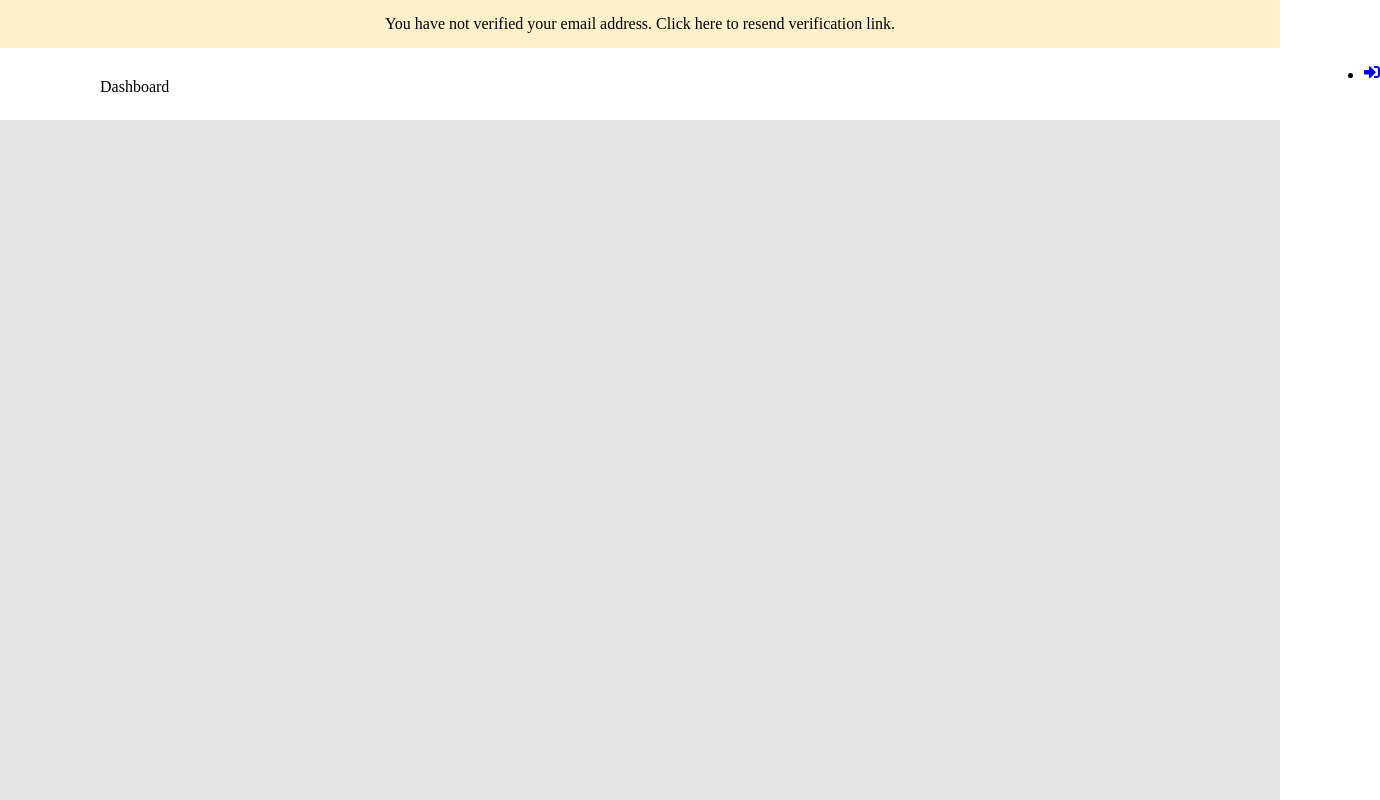
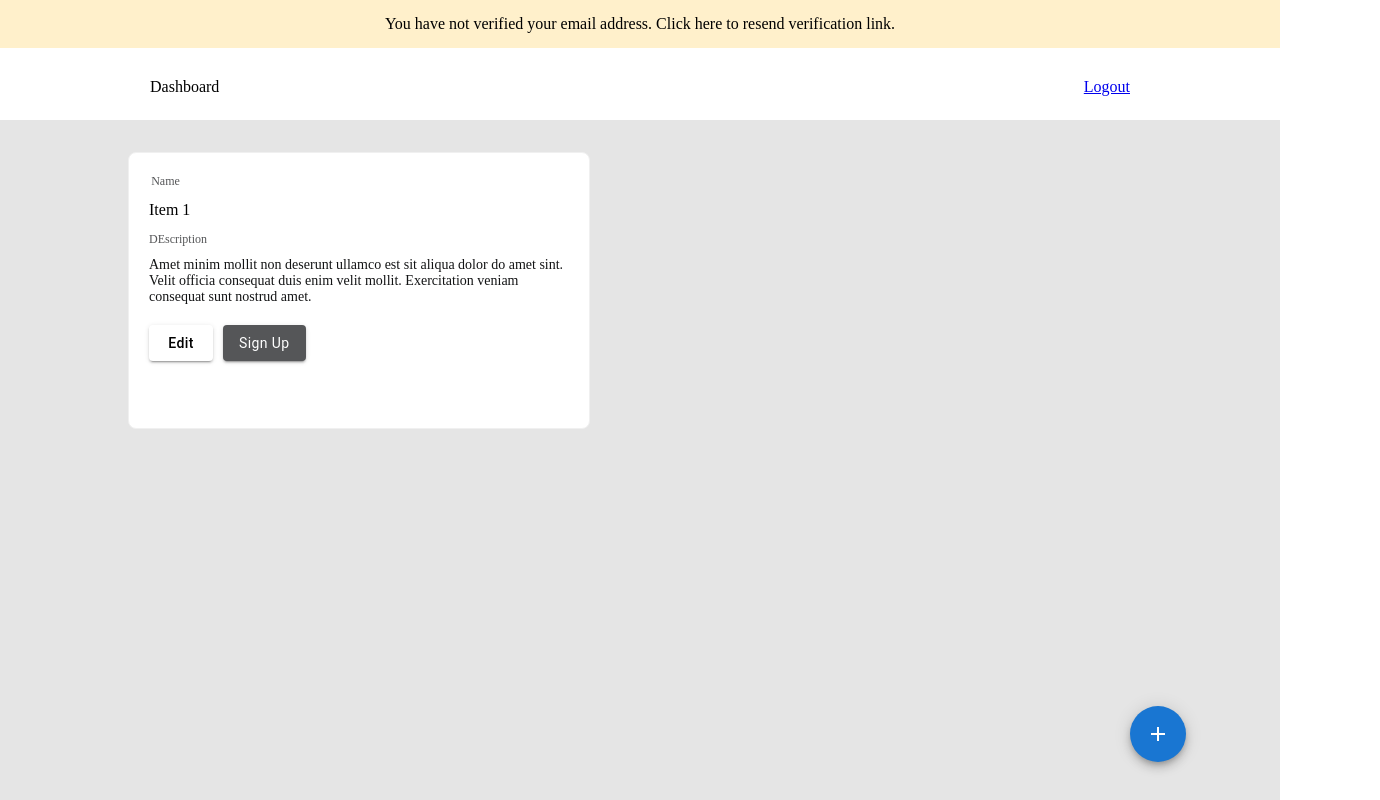
Before and after one commit to lbaseed/front-end-wazobia, a React (Create React App) app: page / in a window 1280 px wide. Shown: the top 800 px of the page, 1380 px wide, since content can reach past the window. Built offline with nearby package versions, Linux system fonts and the light colour scheme.

Commit message:
dashboard markup completed with FAB

```diff
--- a/package.json
+++ b/package.json
@@ -12,6 +12,7 @@
     "@testing-library/react": "^13.2.0",
     "@testing-library/user-event": "^13.5.0",
     "axios": "^0.27.2",
+    "bootstrap": "^5.2.0-beta1",
     "react": "^18.1.0",
     "react-dom": "^18.1.0",
     "react-icons": "^4.3.1",
--- a/src/components/appBar.jsx
+++ b/src/components/appBar.jsx
@@ -5,37 +5,50 @@ import {FaSignInAlt, FaSignOutAlt, FaUser} from 'react-icons/fa';
 
 
 const TopAppBarStyle = styled('div')({
-  display: 'flex',
-  flexDirection: 'row',
-  justifyContent: 'space-between',
-  textAlign: 'center',
-  height: '72px',
-  width: '100%',
-  background: '#FFFFFF',
-  paddingLeft: 100,
-  border: '1px solid F0F0F0',
+
+    display: 'flex',
+    alignItems: 'left',
+    justifyContent: 'space-between',
+    backgroundColor: '#FFFFFF',
+    color: '#000',
+    width: '100%',
+    height: '72px',
+    border: '1px solid F0F0F0',
+    // paddingLeft: '150px'
+
 })
 
 const AppBarContent = styled('span')({
   fontSize: 16,
   fontWeight: 500,
-  marginTop: 30
+  marginTop: 30,
+  marginLeft: 150
 })
+
+const AppBarContentRight = styled('span')({
+  fontSize: 16,
+  fontWeight: 500,
+  marginTop: 30,
+  marginRight: 150
+})
+
 const TopAppBar =() => {
 
   return (
     <>
       <TopAppBarStyle>
+
         <AppBarContent>
           Dashboard
         </AppBarContent>
-        <ul>
-          <li>
-            <Link to='/' >
-              <FaSignInAlt />
-            </Link>
-          </li>
-        </ul>
+
+          <AppBarContentRight>
+             <Link to="/logout" >
+                Logout
+             </Link>
+          </AppBarContentRight>
+
+
       </TopAppBarStyle>
     </>
   );
--- /dev/null
+++ b/src/components/newItem.jsx
@@ -0,0 +1,55 @@
+import * as React from 'react';
+import Button from '@mui/material/Button';
+import TextField from '@mui/material/TextField';
+import Dialog from '@mui/material/Dialog';
+import DialogActions from '@mui/material/DialogActions';
+import DialogContent from '@mui/material/DialogContent';
+import DialogContentText from '@mui/material/DialogContentText';
+import DialogTitle from '@mui/material/DialogTitle';
+import Fab from '@mui/material/Fab';
+import AddIcon from '@mui/icons-material/Add';
+
+export default function NewItem() {
+  const [open, setOpen] = React.useState(false);
+
+  const handleClickOpen = () => {
+    setOpen(true);
+  };
+
+  const handleClose = () => {
+    setOpen(false);
+  };
+
+  return (
+    <div>
+
+      <div className="fab">
+      <Fab color="primary" onClick={handleClickOpen} aria-label="add">
+              <AddIcon />
+        </Fab>
+        </div>
+      <Dialog open={open} onClose={handleClose}>
+        <DialogTitle>Subscribe</DialogTitle>
+        <DialogContent>
+          <DialogContentText>
+            To subscribe to this website, please enter your email address here. We
+            will send updates occasionally.
+          </DialogContentText>
+          <TextField
+            autoFocus
+            margin="dense"
+            id="name"
+            label="Email Address"
+            type="email"
+            fullWidth
+            variant="standard"
+          />
+        </DialogContent>
+        <DialogActions>
+          <Button onClick={handleClose}>Cancel</Button>
+          <Button onClick={handleClose}>Subscribe</Button>
+        </DialogActions>
+      </Dialog>
+    </div>
+  );
+}
--- a/src/features/auth/auth.js
+++ b/src/features/auth/auth.js
@@ -83,7 +83,7 @@ export const getLorems = createAsyncThunk(
 
   // register user
   export const createAccount = createAsyncThunk('userAuth/createAccount', async (userData, thunkAPI) => {
-    console.log(userData)
+
     const first_name = userData.first_name;
     const last_name = userData.last_name;
     const email = userData.email;
@@ -126,6 +126,56 @@ export const getLorems = createAsyncThunk(
         return thunkAPI.rejectWithValue(message)
       }
   })
+
+  // login user
+  export const login = createAsyncThunk('userAuth/login', async (userData, thunkAPI) => {
+
+
+    const email = userData.email;
+    const password = userData.password;
+
+      let data = JSON.stringify({
+          query: `
+          mutation{
+            login(email:"${email}", password:"${password}"){
+                user{
+                uuid,
+                first_name,
+                last_name,
+                email,
+                email_verification_token,
+                email_verified_at
+                },
+                token
+            }
+        }
+          `,
+          variables: {
+          now: new Date().toISOString(),
+          },
+          });
+      let options = {
+          headers: {
+          'Content-Type': 'application/json',
+      }
+      }
+      try {
+        const response = await axios.post(API_URL, data, options)
+
+        if(response.data){
+            localStorage.setItem('user', JSON.stringify(response.data))
+        }
+        // return response.data
+      } catch (error) {
+        const message = (error.response && error.response.data && error.response.data.message) || error.message || error.toString()
+        return thunkAPI.rejectWithValue(message)
+      }
+  })
+
+  // logout user
+  export const logout = () => {
+    localStorage.removeItem('user');
+  }
 
 export const userAuthSlice = createSlice({
     name: "userAuth",
@@ -175,10 +225,24 @@ export const userAuthSlice = createSlice({
           state.message = action.payload
           state.user = null
         })
+        .addCase(login.pending, (state) => {
+          state.isLoading = true
+        })
+        .addCase(login.fulfilled, (state, action) => {
+          state.isLoading = false
+          state.isSuccess = true
+          state.user = action.payload
+        })
+        .addCase(login.rejected, (state, action) => {
+          state.isLoading= false
+          state.isError = true
+          state.message = action.payload
+          state.user = null
+        })
     }
 
 });
 
-export const {signupUser, signinUser, reset} = userAuthSlice.actions;
+export const {reset} = userAuthSlice.actions;
 
 export default userAuthSlice.reducer;
--- a/src/index.css
+++ b/src/index.css
@@ -16,6 +16,58 @@ code {
   background-color: #E5E5E5;
   width:100%;
   height: 100vh;
+  align-items: center;
+}
+
+.dashContainer{
+  display: flex;
+  justify-content: center;
+  width:100%;
+  align-items: top;
+
+}
+.card{
+  display: flex;
+  align-items: flex-start;
+  flex-direction: column;
+  border: 1px solid #F0F0F0;
+  background-color: #FFFFFF;
+  border-radius: 8px;
+  width: 420px;
+  height: 235px;
+  padding: 20px;
+  gap:10px
+}
+.cardKey{
+  font-size: 12px;
+  font-weight: 400;
+  color: #555658;
+  line-height: 16px;
+  width:33px;
+  height: 16px
+}
+.cardTitle{
+  font-size: 16px;
+  color: #000;
+  font-weight: 500;
+  line-height: 22px;
+}
+.cardContent{
+  font-size: 14px;
+  color: #131415;
+  text-align: left;
+}
+.cardButtons{
+  display: flex;
+  gap: 10px;
+  align-content: flex-end;
+}
+.fab{
+  position: absolute;
+  left: 88.25%;
+  right: 10.25%;
+  top: 88.25%;
+  bottom: 6.25%;
 }
 
 .pageHead{
--- a/src/pages/creatAccount.jsx
+++ b/src/pages/creatAccount.jsx
@@ -4,7 +4,7 @@ import { CssBaseline, TextField } from '@mui/material';
 import { createTheme, ThemeProvider } from '@mui/material/styles';
 import Button from '@mui/material/Button';
 import { useDispatch, useSelector } from 'react-redux';
-import { signupUser, createAccount, reset } from '../features/auth/auth';
+import { createAccount, reset } from '../features/auth/auth';
 import {Link, useNavigate} from 'react-router-dom';
 import { toast } from 'react-toastify';
 
@@ -28,7 +28,6 @@ const AccountCard = styled('div')({
     paddingRight:32,
     paddingBottom: 40,
     marginTop:'100px',
-    // gap:'40px'
   });
 
 const FormGroup = styled('div')({
--- a/src/pages/dashboard.jsx
+++ b/src/pages/dashboard.jsx
@@ -2,24 +2,79 @@ import styled from '@emotion/styled'
 import React from 'react'
 import TopAppBar from '../components/appBar'
 import VerifyEmailNotification from '../components/verifyEmailNotification'
+import Button from '@mui/material/Button';
+import { createTheme, ThemeProvider } from '@mui/material/styles';
+import Fab from '@mui/material/Fab';
+import AddIcon from '@mui/icons-material/Add';
+import FavoriteIcon from '@mui/icons-material/Favorite';
+import NewItem from '../components/newItem';
+
 
 const DashBoardContent = styled('div')({
-    display: 'flex',
-    alignItems: 'flex-start',
-    paddingTop: '148px',
     background: '#E5E5E5',
     height: '100vh',
+    width: '100%',
+    justifyContent: 'center',
+    textAlign: 'center',
+    alignItems: 'center',
+    position: 'relative'
 })
+
+const ItemsCardList = styled('div')({
+  display: 'flex',
+  flexWrap: 'wrap',
+  flexDirection: 'row',
+  width: '80%',
+  padding: '32px',
+
+})
+
+const theme = createTheme({
+  palette: {
+    grey: {
+      main: '#555658',
+      contrastText: '#fff',
+    },
+  },
+});
+
 const DashboardPage = () => {
   return (
     <>
-        <VerifyEmailNotification />
-        <TopAppBar />
+    <div className='container'>
+        <DashBoardContent>
+          <VerifyEmailNotification />
+          <TopAppBar />
 
-            <DashBoardContent>
+          <div className="dashContainer">
+            <ItemsCardList>
+              <div className="card">
+              <span className="cardKey">Name</span>
+              <span className="cardTitle">Item 1</span>
+              <span className="cardKey">DEscription</span>
+              <div className="cardContent">
+              Amet minim mollit non deserunt ullamco est sit aliqua dolor do amet sint. Velit officia consequat duis enim velit mollit. Exercitation veniam consequat sunt nostrud amet.
+              </div>
 
-            </DashBoardContent>
+                <div className="cardButtons">
+                  <Button color="grey" style={{marginTop:'10px', height:36, textTransform: 'initial', fontSize:14 }} variant="contained">
+                      Edit
+                  </Button>
+                  <ThemeProvider theme={theme}>
+                  <Button color="grey" style={{marginTop:'10px', height:36,  fontWeight:400, textTransform: 'initial', fontSize:14 }} variant="contained">
+                      Sign Up
+                  </Button>
+                  </ThemeProvider>
+                </div>
+              </div>
+            </ItemsCardList>
+          </div>
 
+
+            <NewItem />
+
+        </DashBoardContent>
+    </div>
     </>
   )
 }
--- a/src/pages/login.jsx
+++ b/src/pages/login.jsx
@@ -1,10 +1,13 @@
-import React, { useState } from 'react'
+import React, { useState, useEffect } from 'react'
 import { styled } from '@mui/system';
 import { CssBaseline, TextField } from '@mui/material';
 import { createTheme, ThemeProvider } from '@mui/material/styles';
 import Button from '@mui/material/Button';
 import { useDispatch, useSelector } from 'react-redux';
-import { signinUser, getLorems } from '../features/auth/auth';
+import { login, reset } from '../features/auth/auth';
+import {Link, useNavigate} from 'react-router-dom';
+import { toast } from 'react-toastify';
+import {FaSignInAlt, FaSignOutAlt, FaUser} from 'react-icons/fa';
 
 
 // const style = {
@@ -57,14 +60,27 @@ const theme = createTheme({
 
 const LoginUser = () => {
   const [userState, setUserState] = useState({});
-  const user = useSelector((state) => state.userAuth.data)
+  const navigate = useNavigate();
+  const dispatch = useDispatch();
 
-  const dispatcher = useDispatch();
+
+  const {user, isLoading, isError, isSuccess, message} = useSelector((state) => state.userAuth)
+
+
+  useEffect(() => {
+
+    if(isError) { toast.error(message)}
+
+    if(isSuccess || user) { navigate('/')}
+
+    dispatch(reset())
+
+  }, [user, isError, isSuccess, message, navigate, dispatch])
 
   const handleSubmit = (e) => {
     e.preventDefault();
 
-    dispatcher(signinUser(userState));
+    dispatch(login(userState));
     // dispatcher(getLorems());
 }
 
@@ -77,8 +93,6 @@ const LoginUser = () => {
                 <span >If you have no account, Sign up</span>
 
             <form onSubmit={handleSubmit} >
-
-                <span>{user}</span>
 
                 <FormInputs sx={{ marginTop:'22px' }}>
                     <FormGroup>
```
Also changed, not shown: 1 other file (tests, documents, lock files or other folders).
